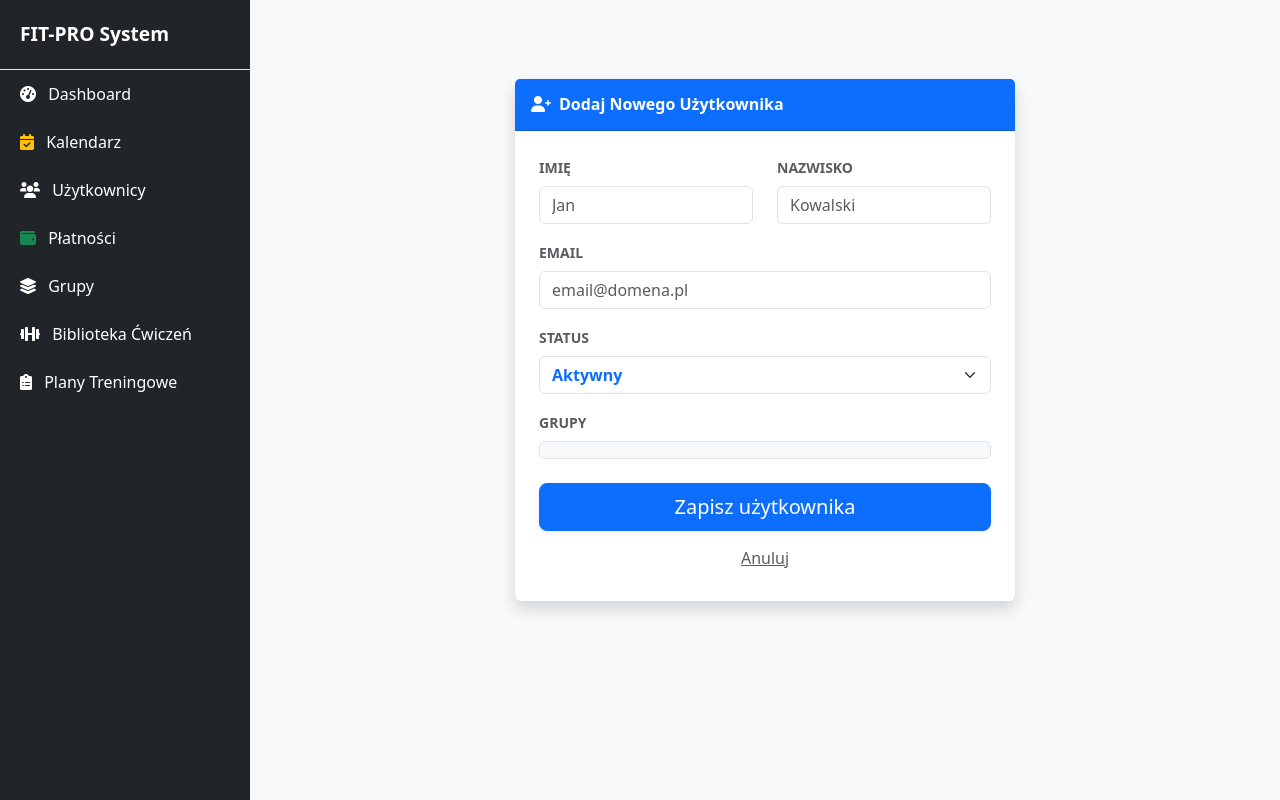
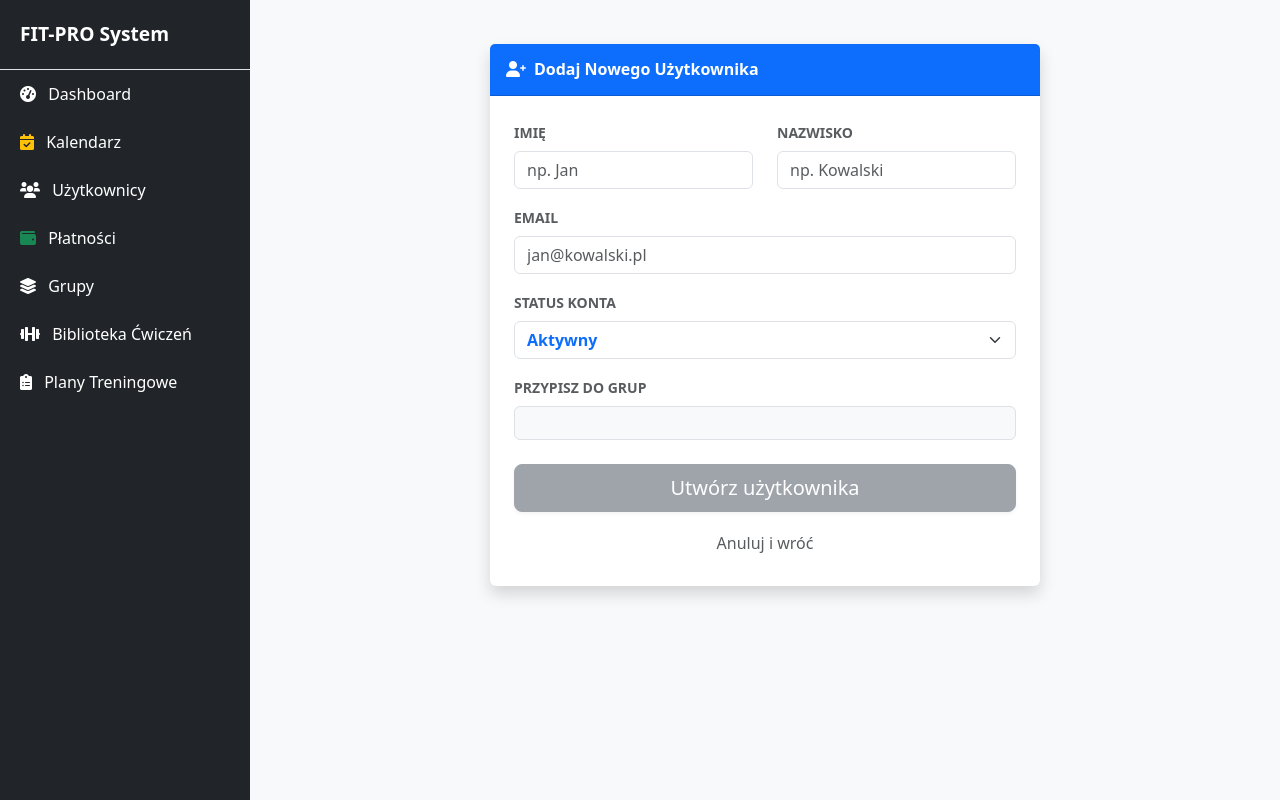
Before and after one commit to silu700/fit, a PHP site: page /users/add.php in a window 1280 px wide. Run offline with PHP 8.4, Linux system fonts and the light colour scheme; data that the repository does not hold is empty.

Commit message:
Update add.php

```diff
--- a/users/add.php
+++ b/users/add.php
@@ -1,80 +1,60 @@
 <?php
-// Włączamy podgląd błędów, żebyś widział co jest nie tak zamiast białej strony
-ini_set('display_errors', 1);
-ini_set('display_startup_errors', 1);
-error_reporting(E_ALL);
-
 $root = dirname(__DIR__);
 require_once $root . '/config/db.php';
 
-// Pobieramy grupy do listy (bezpieczne zapytanie)
-try {
-    $groups = $pdo->query("SELECT id, nazwa FROM fit_groups ORDER BY nazwa ASC")->fetchAll();
-} catch (Exception $e) {
-    $groups = []; // Jeśli tabela grup nie istnieje, nie wywalaj całego skryptu
-}
+$groups = $pdo->query("SELECT * FROM fit_groups ORDER BY nazwa ASC")->fetchAll();
 
 if ($_SERVER['REQUEST_METHOD'] == 'POST') {
-    $imie = $_POST['imie'] ?? '';
-    $nazwisko = $_POST['nazwisko'] ?? '';
-    $email = $_POST['email'] ?? '';
-    $status = $_POST['status'] ?? 'active';
+    $imie = $_POST['imie'];
+    $nazwisko = $_POST['nazwisko'];
+    $email = $_POST['email'];
+    $status = $_POST['status'];
     $selected_groups = $_POST['groups'] ?? [];
 
+    $pdo->beginTransaction();
     try {
-        $pdo->beginTransaction();
-
-        // 1. Dodajemy użytkownika
         $stmt = $pdo->prepare("INSERT INTO fit_users (imie, nazwisko, email, subscription_status) VALUES (?, ?, ?, ?)");
         $stmt->execute([$imie, $nazwisko, $email, $status]);
         $user_id = $pdo->lastInsertId();
 
-        // 2. Przypisujemy grupy (tylko jeśli tabela fit_user_groups istnieje)
-        if (!empty($selected_groups) && $user_id) {
+        if (!empty($selected_groups)) {
             $ins = $pdo->prepare("INSERT INTO fit_user_groups (user_id, group_id) VALUES (?, ?)");
-            foreach ($selected_groups as $g_id) {
-                $ins->execute([$user_id, (int)$g_id]);
-            }
+            foreach ($selected_groups as $g_id) { $ins->execute([$user_id, $g_id]); }
         }
-
         $pdo->commit();
         header("Location: list.php?msg=added");
         exit;
-    } catch (Exception $e) {
-        if ($pdo->inTransaction()) { $pdo->rollBack(); }
-        die("Błąd bazy danych: " . $e->getMessage());
-    }
+    } catch (Exception $e) { $pdo->rollBack(); die("Błąd: " . $e->getMessage()); }
 }
 
 include $root . '/includes/header.php';
 include $root . '/includes/sidebar.php';
 ?>
 
-<div class="container-fluid d-flex justify-content-center align-items-center" style="min-height: 80vh; padding: 40px 0;">
-    <div class="card shadow border-0" style="width: 100%; max-width: 500px;">
+<div class="container-fluid pt-4"> <div class="card shadow border-0 mx-auto" style="max-width: 550px;">
         <div class="card-header bg-primary text-white py-3">
             <h6 class="m-0 fw-bold"><i class="fas fa-user-plus me-2"></i>Dodaj Nowego Użytkownika</h6>
         </div>
         <div class="card-body p-4">
-            <form method="POST">
-                <div class="row mb-3">
-                    <div class="col-6">
+            <form method="POST" id="addUserForm">
+                <div class="row">
+                    <div class="col-md-6 mb-3">
                         <label class="form-label small fw-bold text-uppercase text-muted">Imię</label>
-                        <input type="text" name="imie" class="form-control" placeholder="Jan" required>
+                        <input type="text" name="imie" id="inputImie" class="form-control" placeholder="np. Jan" required>
                     </div>
-                    <div class="col-6">
+                    <div class="col-md-6 mb-3">
                         <label class="form-label small fw-bold text-uppercase text-muted">Nazwisko</label>
-                        <input type="text" name="nazwisko" class="form-control" placeholder="Kowalski" required>
+                        <input type="text" name="nazwisko" id="inputNazwisko" class="form-control" placeholder="np. Kowalski" required>
                     </div>
                 </div>
 
                 <div class="mb-3">
                     <label class="form-label small fw-bold text-uppercase text-muted">Email</label>
-                    <input type="email" name="email" class="form-control" placeholder="email@domena.pl" required>
+                    <input type="email" name="email" id="inputEmail" class="form-control" placeholder="jan@kowalski.pl" required>
                 </div>
 
                 <div class="mb-3">
-                    <label class="form-label small fw-bold text-uppercase text-muted">Status</label>
+                    <label class="form-label small fw-bold text-uppercase text-muted">Status konta</label>
                     <select name="status" class="form-select fw-bold text-primary">
                         <option value="active">Aktywny</option>
                         <option value="inactive">Nieaktywny</option>
@@ -82,26 +62,56 @@ include $root . '/includes/sidebar.php';
                 </div>
 
                 <div class="mb-4">
-                    <label class="form-label small fw-bold text-uppercase text-muted">Grupy</label>
-                    <div class="border p-2 rounded bg-light" style="max-height: 120px; overflow-y: auto;">
+                    <label class="form-label small fw-bold text-uppercase text-muted">Przypisz do grup</label>
+                    <div class="border p-3 rounded bg-light" style="max-height: 150px; overflow-y: auto;">
                         <?php foreach($groups as $g): ?>
-                            <div class="form-check">
+                            <div class="form-check mb-1">
                                 <input class="form-check-input" type="checkbox" name="groups[]" value="<?= $g['id'] ?>" id="g<?= $g['id'] ?>">
-                                <label class="form-check-label small" for="g<?= $g['id'] ?>"><?= htmlspecialchars($g['nazwa']) ?></label>
+                                <label class="form-check-label small" for="g<?= $g['id'] ?>">
+                                    <?= htmlspecialchars($g['nazwa']) ?>
+                                </label>
                             </div>
                         <?php endforeach; ?>
                     </div>
                 </div>
 
                 <div class="d-grid gap-2">
-                    <button type="submit" class="btn btn-primary btn-lg shadow-sm">
-                        Zapisz użytkownika
+                    <button type="submit" id="submitBtn" class="btn btn-secondary btn-lg shadow-sm" disabled>
+                        Utwórz użytkownika
                     </button>
-                    <a href="list.php" class="btn btn-link text-muted small">Anuluj</a>
+                    <a href="list.php" class="btn btn-link text-muted mt-1 small text-decoration-none">Anuluj i wróć</a>
                 </div>
             </form>
         </div>
     </div>
 </div>
 
+<script>
+    const inputImie = document.getElementById('inputImie');
+    const inputNazwisko = document.getElementById('inputNazwisko');
+    const inputEmail = document.getElementById('inputEmail');
+    const submitBtn = document.getElementById('submitBtn');
+
+    function checkInputs() {
+        // Sprawdzamy czy imię i nazwisko mają chociaż 2 znaki
+        const isReady = inputImie.value.trim().length > 1 &&
+                        inputNazwisko.value.trim().length > 1 &&
+                        inputEmail.value.includes('@');
+
+        if (isReady) {
+            submitBtn.disabled = false;
+            submitBtn.classList.remove('btn-secondary');
+            submitBtn.classList.add('btn-primary');
+        } else {
+            submitBtn.disabled = true;
+            submitBtn.classList.remove('btn-primary');
+            submitBtn.classList.add('btn-secondary');
+        }
+    }
+
+    [inputImie, inputNazwisko, inputEmail].forEach(el => {
+        el.addEventListener('input', checkInputs);
+    });
+</script>
+
 <?php include $root . '/includes/footer.php'; ?>
```
